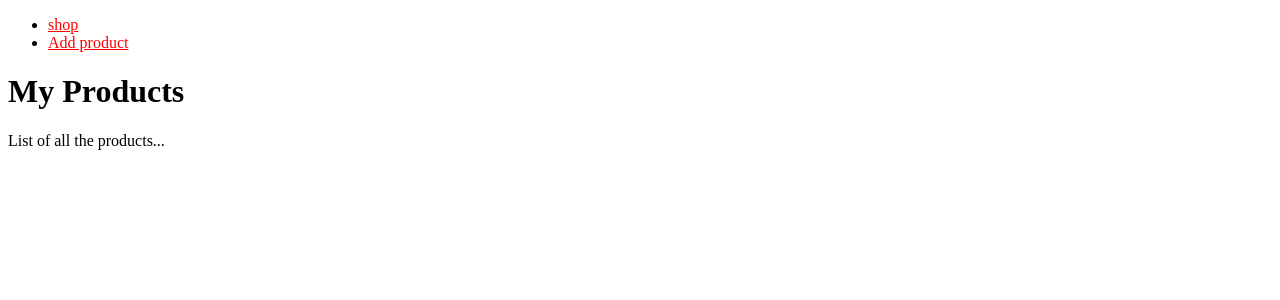
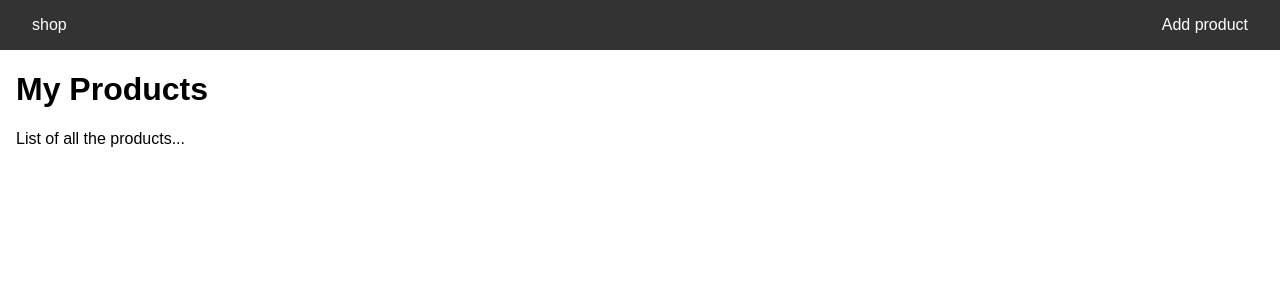
Before and after one commit to Praveenms13/Ecommerce-Site, a Node server app: page / in a window 1280 px wide. Shown: the top 300 px of the page. Run offline with Node 20, Linux system fonts and the light colour scheme.

Commit message:
addedCustom_css

```diff
--- a/public/css/style.css
+++ b/public/css/style.css
@@ -1,3 +1,112 @@
-a{
-    color: red;
+/* CSS for Node Shopping App */
+
+/* Set default styles for the body */
+body {
+    font-family: Arial, sans-serif;
+    margin: 0;
+    padding: 0;
 }
+
+/* Style the header */
+header {
+    background-color: #333;
+    color: #fff;
+    padding: 1rem;
+}
+
+/* Style the navigation menu */
+nav ul {
+    list-style: none;
+    margin: 0;
+    padding: 0;
+    display: flex;
+    justify-content: space-between;
+}
+
+nav ul li {
+    margin: 0 1rem;
+}
+
+nav ul li a {
+    color: #fff;
+    text-decoration: none;
+}
+
+/* Style the main section */
+main {
+    margin: 1rem;
+}
+
+/* Style the add product form */
+form {
+    display: flex;
+    flex-direction: column;
+    align-items: center;
+}
+
+form input[type="text"] {
+    padding: 0.5rem;
+    margin: 0.5rem;
+    border: 1px solid #ccc;
+    border-radius: 0.25rem;
+    width: 100%;
+    max-width: 20rem;
+}
+
+form button[type="submit"] {
+    padding: 0.5rem;
+    margin: 0.5rem;
+    border: none;
+    border-radius: 0.25rem;
+    background-color: #333;
+    color: #fff;
+    cursor: pointer;
+}
+
+/* CSS for Node Shopping App */
+
+/* Set default styles for the body */
+body {
+    font-family: Arial, sans-serif;
+    margin: 0;
+    padding: 0;
+}
+
+/* Style the header */
+header {
+    background-color: #333;
+    color: #fff;
+    padding: 1rem;
+}
+
+/* Style the navigation menu */
+nav ul {
+    list-style: none;
+    margin: 0;
+    padding: 0;
+    display: flex;
+    justify-content: space-between;
+}
+
+nav ul li {
+    margin: 0 1rem;
+}
+
+nav ul li a {
+    color: #fff;
+    text-decoration: none;
+}
+
+/* Style the main section */
+main {
+    margin: 1rem;
+}
+
+/* Style the product list */
+h1 {
+    font-size: 2rem;
+}
+
+p {
+    margin: 1rem 0;
+}
```
